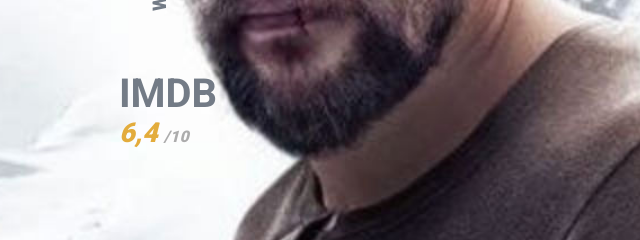
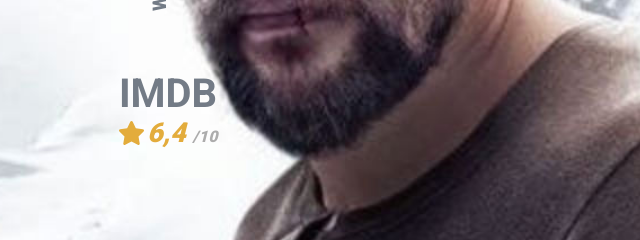
Before and after one commit to carlosheitor/mobile-first-responsive, a plain HTML site: page index.html in a window 1280 px wide. Shown: the part 489-729 px from the top of the page, 4-644 px from the left. Drawn offline with Linux system fonts and the light colour scheme.

Commit message:
add star svg

```diff
--- a/css/components/featured-braven.css
+++ b/css/components/featured-braven.css
@@ -63,9 +63,14 @@
     color: var(--color-first);
 }
 
+.featured-braven > .subtitle > span {
+    background: url('../../img/star.svg') no-repeat left center;
+    background-size: 25px;
+    padding-left: 28px;
+}
+
 .featured-braven > .subtitle > small {
     font-size: 1rem;
     color: var(--color-first-light);
     letter-spacing: 0.029em;
-    margin-left: var(--spacing-very-small);
 }
--- a/index.html
+++ b/index.html
@@ -42,7 +42,11 @@
         <section class="featured-braven">
             <a href="https://www.youtube.com/watch?v=hOwIQNA9A8I" class="action">Watch Trailer Youtube</a>
             <h1 class="title">Watch Trailer</h1>
-            <h2 class="subtitle"><strong>IMDB</strong>6,4<small>/10</small></h2>
+            <h2 class="subtitle">
+                <strong>IMDB</strong>
+                <span>6,4</span>
+                <small>/10</small>
+            </h2>
         </section>
     </main>
 
```
